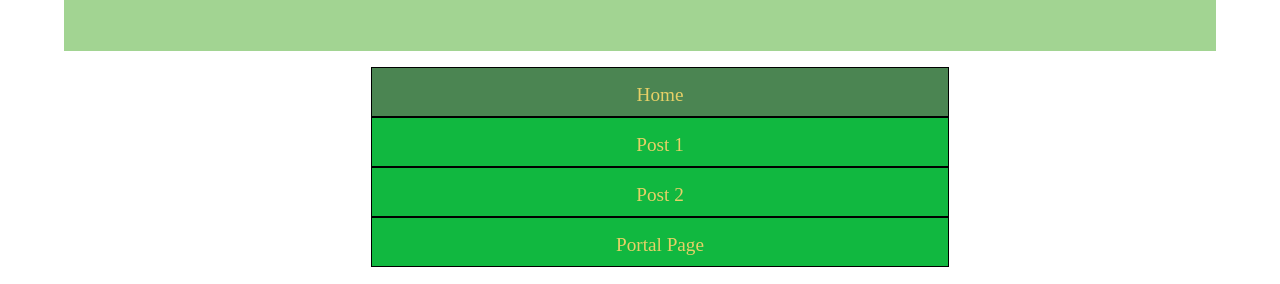
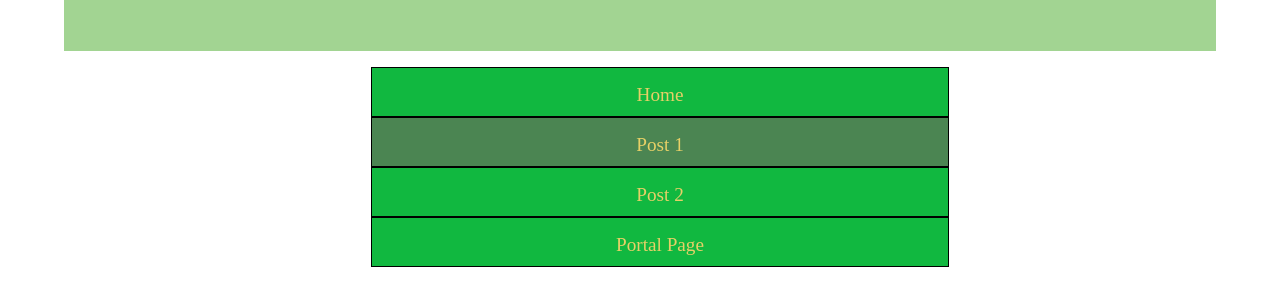
Before and after one commit to chelseaxjimenez/blogproject, a plain HTML site: page post1.html in a window 1280 px wide. Shown: the part 93-377 px from the top of the page. Drawn offline with Linux system fonts and the light colour scheme.

Commit message:
i hate github

```diff
--- a/post1.html
+++ b/post1.html
@@ -16,8 +16,8 @@
     </header>
     <nav>
       <ul>
-        <li class="locationmarker"><a href="#">Home</a></li>
-        <li><a href="#">Post 1</a></a></li>
+        <li><a href="/index">Home</a></li>
+        <li class="locationmarker"><a href="#">Post 1</a></a></li>
         <li><a href="#">Post 2</a></li>
         <li><a href="#">Portal Page</a></li>
       </ul>
```
